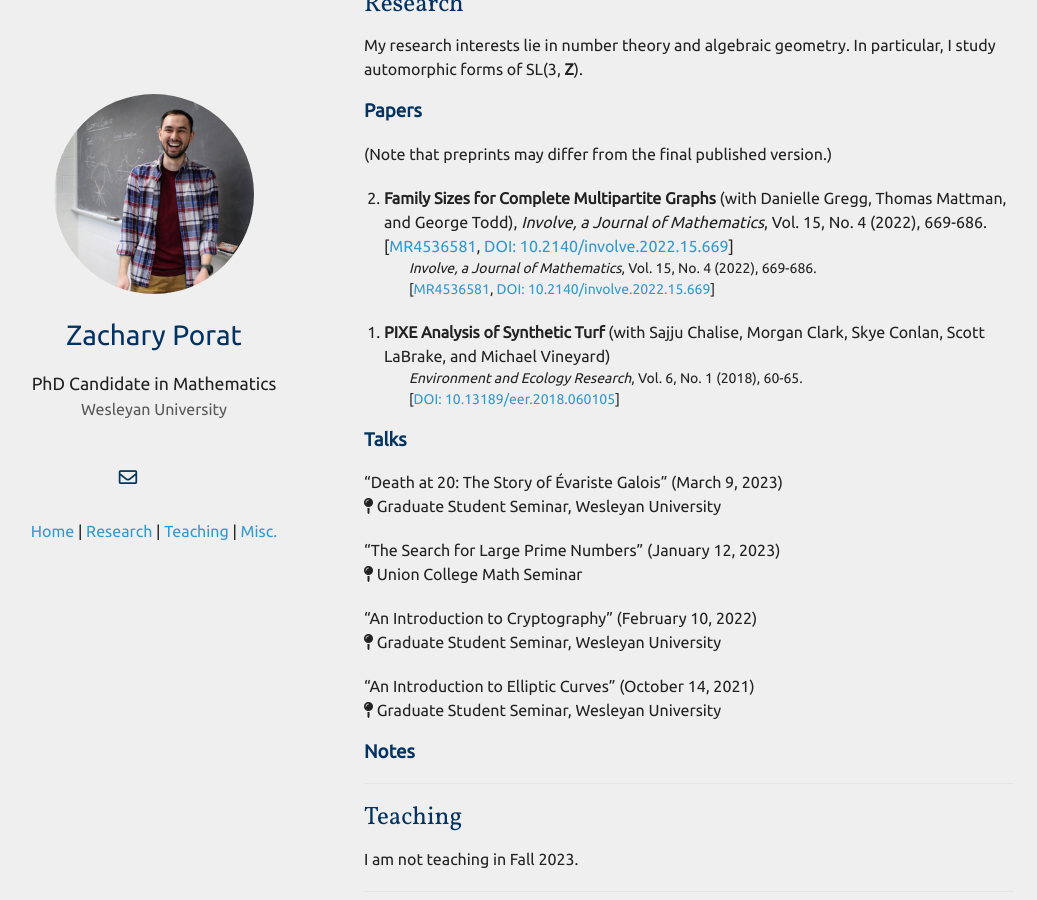
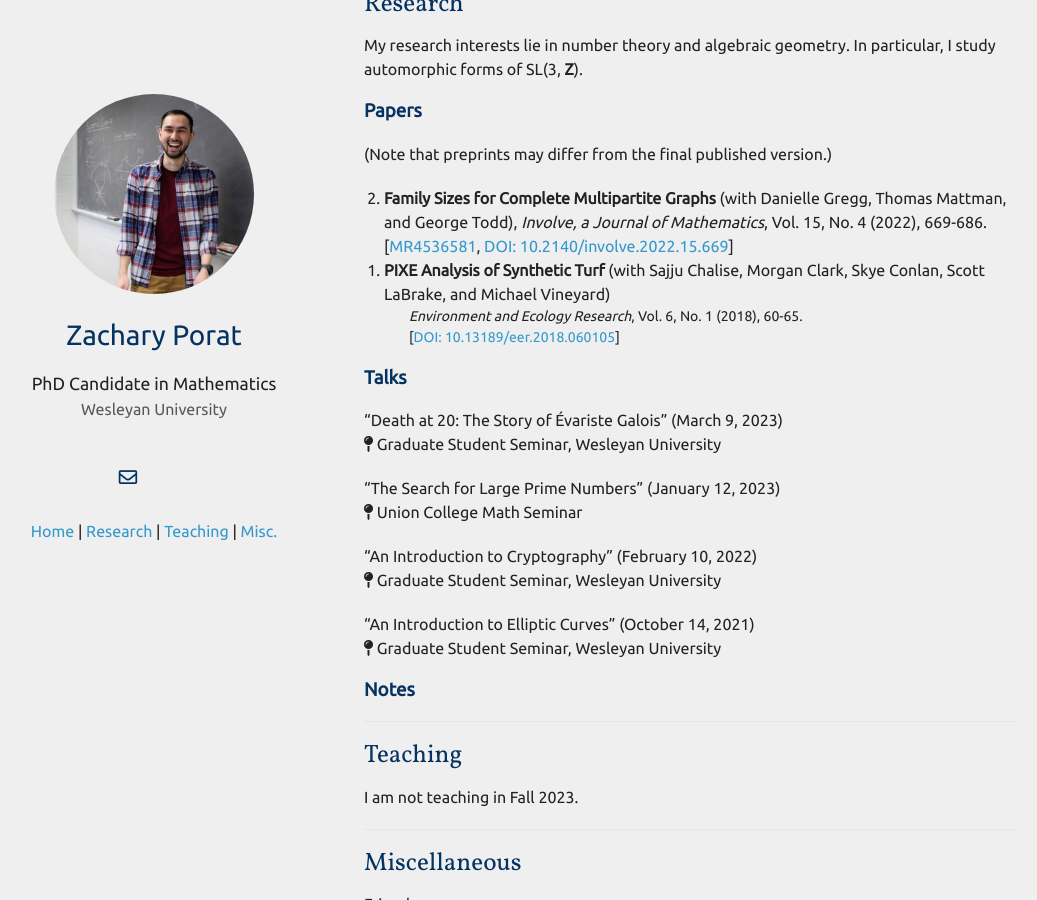
Before and after one commit to zporat/zporat.github.io, a Jekyll site: the page built from index.md, in a window 1280 px wide and 900 px high, scrolled down 329 px. Shown: the whole window, without its empty margins (101-1138 px from the left). Built offline with Jekyll 4.4.1, drawn with Linux system fonts in a browser that asks for light colours; nearby versions of some CDN libraries; a style sheet for code colours, icons or effects is not loaded; our own code applies the rules of GitHub Pages for plain Markdown files.

Commit message:
Update index.md

```diff
--- a/index.md
+++ b/index.md
@@ -22,10 +22,6 @@ My research interests lie in number theory and algebraic geometry.  In particula
 
 <ol reversed style="margin-left:-20px">
 <li><b>Family Sizes for Complete Multipartite Graphs</b> (with Danielle Gregg, Thomas Mattman, and George Todd), <i>Involve, a Journal of Mathematics</i>, Vol. 15, No. 4 (2022), 669-686. [<a href="https://mathscinet.ams.org/mathscinet/article?mr=4536581">MR4536581</a>, <a href="https://msp.org/involve/2022/15-4/p07.xhtml">DOI: 10.2140/involve.2022.15.669</a>]</li>
-<ul style="list-style-type:none; font-size:14px; margin-left:-15px;">
-    <li><i>Involve, a Journal of Mathematics</i>, Vol. 15, No. 4 (2022), 669-686. </li>
-    <li>[<a href="https://mathscinet.ams.org/mathscinet/article?mr=4536581">MR4536581</a>, <a href="https://msp.org/involve/2022/15-4/p07.xhtml">DOI: 10.2140/involve.2022.15.669</a>]</li>
-</ul>
 <li><b>PIXE Analysis of Synthetic Turf</b> (with Sajju Chalise, Morgan Clark, Skye Conlan, Scott LaBrake, and Michael Vineyard)</li>
 <ul style="list-style-type:none; font-size:14px; margin-left:-15px;">
     <li><i>Environment and Ecology Research</i>, Vol. 6, No. 1 (2018), 60-65. </li>
```
